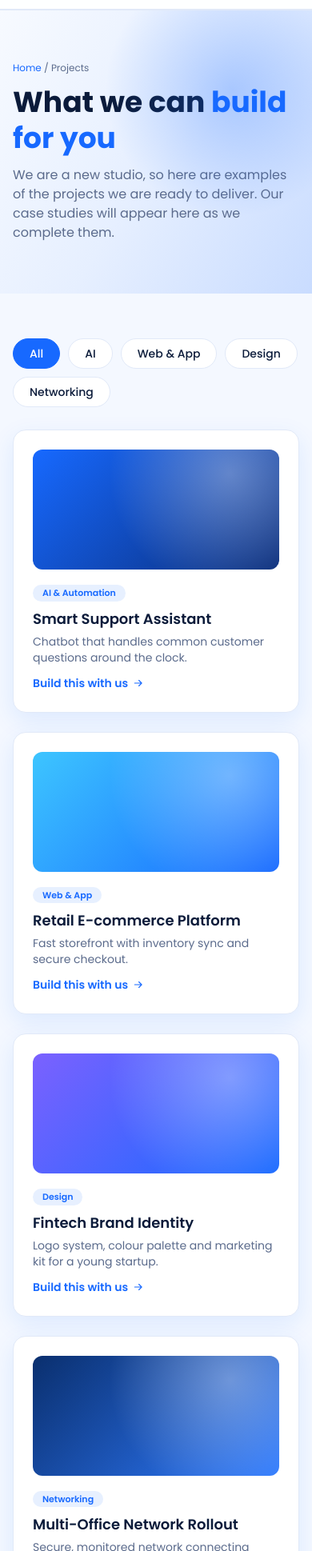
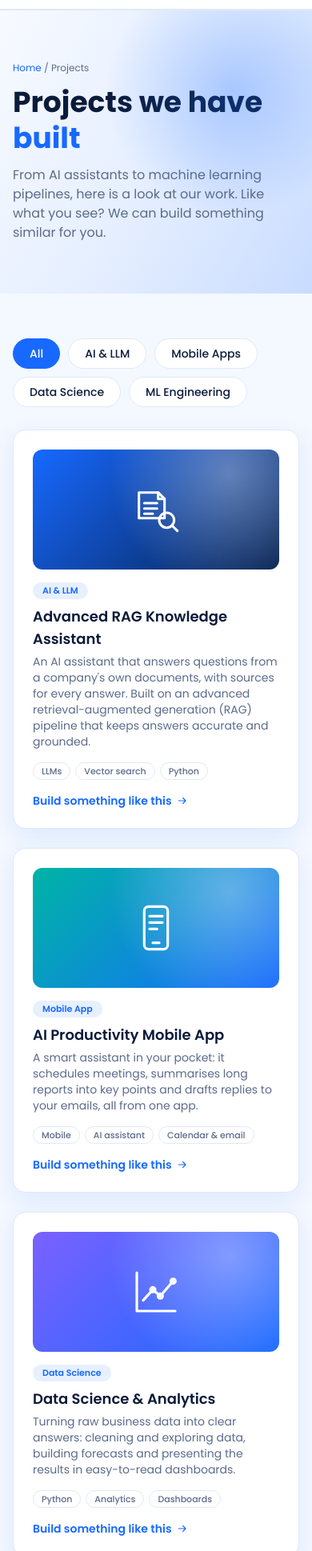
Before and after one commit to Aether-Link-Tech/Aether-Link, a plain HTML site: page projects.html in a window 390 px wide. Shown: the part 61-2000 px from the top of the page at 80% size. Drawn offline with nearby package versions, Linux system fonts and the light colour scheme.

Commit message:
Replace example projects with real Aether Link projects
Shows the Advanced RAG Knowledge Assistant, AI Productivity Mobile App, Data Science & Analytics and End-to-End ML Pipeline with filters, tech tags, 'Build something like this' order links and a custom-project call to action.

Co-Authored-By: Claude Opus 5.5 <noreply@anthropic.com>

```diff
--- a/projects.html
+++ b/projects.html
@@ -4,12 +4,12 @@
   <meta charset="utf-8">
   <meta name="viewport" content="width=device-width, initial-scale=1">
   <title>Projects | Aether Link</title>
-  <meta name="description" content="Examples of AI, web, design and networking projects Aether Link can build for your business.">
+  <meta name="description" content="Projects built by Aether Link: advanced RAG systems, an AI productivity mobile app, data science and machine learning pipelines.">
   <meta name="theme-color" content="#1769ff">
   <meta property="og:type" content="website">
   <meta property="og:site_name" content="Aether Link">
   <meta property="og:title" content="Projects | Aether Link">
-  <meta property="og:description" content="Examples of AI, web, design and networking projects Aether Link can build for your business.">
+  <meta property="og:description" content="Projects built by Aether Link: advanced RAG systems, an AI productivity mobile app, data science and machine learning pipelines.">
   <meta property="og:image" content="https://aether-link-tech.github.io/Aether-Link/assets/og-image.png">
   <meta name="twitter:card" content="summary_large_image">
   <link rel="icon" href="assets/logo.svg" type="image/svg+xml">
@@ -28,64 +28,62 @@
   <section class="page-hero py-16">
     <div class="relative mx-auto max-w-6xl px-4">
       <p class="text-xs text-muted mb-3"><a data-nav href="index.html" class="text-brand hover:underline">Home</a> / Projects</p>
-      <h1 class="text-4xl sm:text-5xl font-bold leading-tight">What we can <span class="text-brand">build for you</span></h1>
-      <p class="mt-3 max-w-xl text-muted">We are a new studio, so here are examples of the projects we are ready to deliver. Our case studies will appear here as we complete them.</p>
+      <h1 class="text-4xl sm:text-5xl font-bold leading-tight">Projects we have <span class="text-brand">built</span></h1>
+      <p class="mt-3 max-w-xl text-muted">From AI assistants to machine learning pipelines, here is a look at our work. Like what you see? We can build something similar for you.</p>
     </div>
   </section>
 
   <section class="py-14">
     <div class="mx-auto max-w-6xl px-4">
       <div class="flex flex-wrap gap-2.5 mb-7" role="group" aria-label="Filter projects">
-        <button class="filter-btn on px-5 py-2 rounded-full border-[1.5px] border-line bg-surface text-sm font-medium" data-f="all">All</button>
-        <button class="filter-btn px-5 py-2 rounded-full border-[1.5px] border-line bg-surface text-sm font-medium" data-f="ai">AI</button>
-        <button class="filter-btn px-5 py-2 rounded-full border-[1.5px] border-line bg-surface text-sm font-medium" data-f="web">Web &amp; App</button>
-        <button class="filter-btn px-5 py-2 rounded-full border-[1.5px] border-line bg-surface text-sm font-medium" data-f="design">Design</button>
-        <button class="filter-btn px-5 py-2 rounded-full border-[1.5px] border-line bg-surface text-sm font-medium" data-f="network">Networking</button>
+        <button class="filter-btn on px-5 py-2 rounded-full border-[1.5px] border-line bg-surface text-sm font-medium" data-f="all" aria-pressed="true">All</button>
+        <button class="filter-btn px-5 py-2 rounded-full border-[1.5px] border-line bg-surface text-sm font-medium" data-f="ai" aria-pressed="false">AI &amp; LLM</button>
+        <button class="filter-btn px-5 py-2 rounded-full border-[1.5px] border-line bg-surface text-sm font-medium" data-f="mobile" aria-pressed="false">Mobile Apps</button>
+        <button class="filter-btn px-5 py-2 rounded-full border-[1.5px] border-line bg-surface text-sm font-medium" data-f="data" aria-pressed="false">Data Science</button>
+        <button class="filter-btn px-5 py-2 rounded-full border-[1.5px] border-line bg-surface text-sm font-medium" data-f="ml" aria-pressed="false">ML Engineering</button>
       </div>
 
-      <div class="grid gap-6 sm:grid-cols-2 lg:grid-cols-3">
-        <article data-cat="ai" class="lift reveal relative overflow-hidden bg-surface border border-line rounded-2xl p-6 shadow-soft">
-          <div class="thumb" style="--c1:#1769ff;--c2:#0a2d7a"></div>
-          <span class="inline-block text-[11px] font-semibold text-brand bg-brand/10 px-3 py-0.5 rounded-full mb-2">AI &amp; Automation</span>
-          <h3 class="text-lg font-semibold mb-1">Smart Support Assistant</h3>
-          <p class="text-sm text-muted">Chatbot that handles common customer questions around the clock.</p>
-          <a data-nav href="contact.html" class="mt-3 inline-flex items-center gap-1.5 text-sm font-semibold text-brand hover:gap-3 transition-all">Build this with us <span data-icon="arrow" class="block w-3.5 h-3.5"></span></a>
+      <div class="grid gap-6 md:grid-cols-2">
+        <article data-cat="ai" class="lift reveal relative overflow-hidden flex flex-col bg-surface border border-line rounded-2xl p-6 shadow-soft">
+          <div class="thumb grid place-items-center" style="--c1:#1769ff;--c2:#06214f"><span data-icon="rag" class="relative z-10 block w-16 h-16 text-white"></span></div>
+          <span class="self-start text-[11px] font-semibold text-brand bg-brand/10 px-3 py-0.5 rounded-full mb-2">AI &amp; LLM</span>
+          <h3 class="text-lg font-semibold mb-1">Advanced RAG Knowledge Assistant</h3>
+          <p class="text-sm text-muted flex-1">An AI assistant that answers questions from a company&#39;s own documents, with sources for every answer. Built on an advanced retrieval-augmented generation (RAG) pipeline that keeps answers accurate and grounded.</p>
+          <div class="flex flex-wrap gap-1.5 mt-4"><span class="text-[11px] font-medium text-muted border border-line rounded-full px-2.5 py-0.5">LLMs</span><span class="text-[11px] font-medium text-muted border border-line rounded-full px-2.5 py-0.5">Vector search</span><span class="text-[11px] font-medium text-muted border border-line rounded-full px-2.5 py-0.5">Python</span></div>
+          <a data-nav href="contact.html?service=ai&amp;project=Advanced%20RAG%20Knowledge%20Assistant" class="mt-4 inline-flex items-center gap-1.5 text-sm font-semibold text-brand hover:gap-3 transition-all">Build something like this <span data-icon="arrow" class="block w-3.5 h-3.5"></span></a>
         </article>
-        <article data-cat="web" style="--d:.06s" class="lift reveal relative overflow-hidden bg-surface border border-line rounded-2xl p-6 shadow-soft">
-          <div class="thumb" style="--c1:#3dc5ff;--c2:#1769ff"></div>
-          <span class="inline-block text-[11px] font-semibold text-brand bg-brand/10 px-3 py-0.5 rounded-full mb-2">Web &amp; App</span>
-          <h3 class="text-lg font-semibold mb-1">Retail E-commerce Platform</h3>
-          <p class="text-sm text-muted">Fast storefront with inventory sync and secure checkout.</p>
-          <a data-nav href="contact.html" class="mt-3 inline-flex items-center gap-1.5 text-sm font-semibold text-brand hover:gap-3 transition-all">Build this with us <span data-icon="arrow" class="block w-3.5 h-3.5"></span></a>
+        <article data-cat="mobile" style="--d:0.08s" class="lift reveal relative overflow-hidden flex flex-col bg-surface border border-line rounded-2xl p-6 shadow-soft">
+          <div class="thumb grid place-items-center" style="--c1:#00b4a6;--c2:#1769ff"><span data-icon="mobile" class="relative z-10 block w-16 h-16 text-white"></span></div>
+          <span class="self-start text-[11px] font-semibold text-brand bg-brand/10 px-3 py-0.5 rounded-full mb-2">Mobile App</span>
+          <h3 class="text-lg font-semibold mb-1">AI Productivity Mobile App</h3>
+          <p class="text-sm text-muted flex-1">A smart assistant in your pocket: it schedules meetings, summarises long reports into key points and drafts replies to your emails, all from one app.</p>
+          <div class="flex flex-wrap gap-1.5 mt-4"><span class="text-[11px] font-medium text-muted border border-line rounded-full px-2.5 py-0.5">Mobile</span><span class="text-[11px] font-medium text-muted border border-line rounded-full px-2.5 py-0.5">AI assistant</span><span class="text-[11px] font-medium text-muted border border-line rounded-full px-2.5 py-0.5">Calendar &amp; email</span></div>
+          <a data-nav href="contact.html?service=web&amp;project=AI%20Productivity%20Mobile%20App" class="mt-4 inline-flex items-center gap-1.5 text-sm font-semibold text-brand hover:gap-3 transition-all">Build something like this <span data-icon="arrow" class="block w-3.5 h-3.5"></span></a>
         </article>
-        <article data-cat="design" style="--d:.12s" class="lift reveal relative overflow-hidden bg-surface border border-line rounded-2xl p-6 shadow-soft">
-          <div class="thumb" style="--c1:#7b61ff;--c2:#1769ff"></div>
-          <span class="inline-block text-[11px] font-semibold text-brand bg-brand/10 px-3 py-0.5 rounded-full mb-2">Design</span>
-          <h3 class="text-lg font-semibold mb-1">Fintech Brand Identity</h3>
-          <p class="text-sm text-muted">Logo system, colour palette and marketing kit for a young startup.</p>
-          <a data-nav href="contact.html" class="mt-3 inline-flex items-center gap-1.5 text-sm font-semibold text-brand hover:gap-3 transition-all">Build this with us <span data-icon="arrow" class="block w-3.5 h-3.5"></span></a>
+        <article data-cat="data" class="lift reveal relative overflow-hidden flex flex-col bg-surface border border-line rounded-2xl p-6 shadow-soft">
+          <div class="thumb grid place-items-center" style="--c1:#7b61ff;--c2:#1769ff"><span data-icon="chart" class="relative z-10 block w-16 h-16 text-white"></span></div>
+          <span class="self-start text-[11px] font-semibold text-brand bg-brand/10 px-3 py-0.5 rounded-full mb-2">Data Science</span>
+          <h3 class="text-lg font-semibold mb-1">Data Science &amp; Analytics</h3>
+          <p class="text-sm text-muted flex-1">Turning raw business data into clear answers: cleaning and exploring data, building forecasts and presenting the results in easy-to-read dashboards.</p>
+          <div class="flex flex-wrap gap-1.5 mt-4"><span class="text-[11px] font-medium text-muted border border-line rounded-full px-2.5 py-0.5">Python</span><span class="text-[11px] font-medium text-muted border border-line rounded-full px-2.5 py-0.5">Analytics</span><span class="text-[11px] font-medium text-muted border border-line rounded-full px-2.5 py-0.5">Dashboards</span></div>
+          <a data-nav href="contact.html?service=data&amp;project=Data%20Science%20%26%20Analytics" class="mt-4 inline-flex items-center gap-1.5 text-sm font-semibold text-brand hover:gap-3 transition-all">Build something like this <span data-icon="arrow" class="block w-3.5 h-3.5"></span></a>
         </article>
-        <article data-cat="network" class="lift reveal relative overflow-hidden bg-surface border border-line rounded-2xl p-6 shadow-soft">
-          <div class="thumb" style="--c1:#0a2f6e;--c2:#2f7bff"></div>
-          <span class="inline-block text-[11px] font-semibold text-brand bg-brand/10 px-3 py-0.5 rounded-full mb-2">Networking</span>
-          <h3 class="text-lg font-semibold mb-1">Multi-Office Network Rollout</h3>
-          <p class="text-sm text-muted">Secure, monitored network connecting three branch offices.</p>
-          <a data-nav href="contact.html" class="mt-3 inline-flex items-center gap-1.5 text-sm font-semibold text-brand hover:gap-3 transition-all">Build this with us <span data-icon="arrow" class="block w-3.5 h-3.5"></span></a>
+        <article data-cat="ml" style="--d:0.08s" class="lift reveal relative overflow-hidden flex flex-col bg-surface border border-line rounded-2xl p-6 shadow-soft">
+          <div class="thumb grid place-items-center" style="--c1:#0a2f6e;--c2:#2f7bff"><span data-icon="flow" class="relative z-10 block w-16 h-16 text-white"></span></div>
+          <span class="self-start text-[11px] font-semibold text-brand bg-brand/10 px-3 py-0.5 rounded-full mb-2">ML Engineering</span>
+          <h3 class="text-lg font-semibold mb-1">End-to-End ML Pipeline</h3>
+          <p class="text-sm text-muted flex-1">An automated machine learning pipeline that takes data from ingestion and feature engineering through training, evaluation and deployment, so models stay up to date.</p>
+          <div class="flex flex-wrap gap-1.5 mt-4"><span class="text-[11px] font-medium text-muted border border-line rounded-full px-2.5 py-0.5">MLOps</span><span class="text-[11px] font-medium text-muted border border-line rounded-full px-2.5 py-0.5">Model training</span><span class="text-[11px] font-medium text-muted border border-line rounded-full px-2.5 py-0.5">Deployment</span></div>
+          <a data-nav href="contact.html?service=data&amp;project=End-to-End%20ML%20Pipeline" class="mt-4 inline-flex items-center gap-1.5 text-sm font-semibold text-brand hover:gap-3 transition-all">Build something like this <span data-icon="arrow" class="block w-3.5 h-3.5"></span></a>
         </article>
-        <article data-cat="web" style="--d:.06s" class="lift reveal relative overflow-hidden bg-surface border border-line rounded-2xl p-6 shadow-soft">
-          <div class="thumb" style="--c1:#00b4a6;--c2:#1769ff"></div>
-          <span class="inline-block text-[11px] font-semibold text-brand bg-brand/10 px-3 py-0.5 rounded-full mb-2">Web &amp; App</span>
-          <h3 class="text-lg font-semibold mb-1">Booking &amp; Scheduling App</h3>
-          <p class="text-sm text-muted">Cross-platform app for appointments, reminders and payments.</p>
-          <a data-nav href="contact.html" class="mt-3 inline-flex items-center gap-1.5 text-sm font-semibold text-brand hover:gap-3 transition-all">Build this with us <span data-icon="arrow" class="block w-3.5 h-3.5"></span></a>
-        </article>
-        <article data-cat="ai" style="--d:.12s" class="lift reveal relative overflow-hidden bg-surface border border-line rounded-2xl p-6 shadow-soft">
-          <div class="thumb" style="--c1:#4d9bff;--c2:#06214f"></div>
-          <span class="inline-block text-[11px] font-semibold text-brand bg-brand/10 px-3 py-0.5 rounded-full mb-2">AI &amp; Automation</span>
-          <h3 class="text-lg font-semibold mb-1">Reporting Automation Suite</h3>
-          <p class="text-sm text-muted">Weekly reports built automatically from scattered spreadsheets.</p>
-          <a data-nav href="contact.html" class="mt-3 inline-flex items-center gap-1.5 text-sm font-semibold text-brand hover:gap-3 transition-all">Build this with us <span data-icon="arrow" class="block w-3.5 h-3.5"></span></a>
-        </article>
+      </div>
+
+      <div class="reveal mt-12 rounded-2xl p-8 sm:p-10 bg-gradient-to-br from-navy to-navy2 text-white flex flex-col md:flex-row md:items-center justify-between gap-6">
+        <div>
+          <h2 class="text-2xl font-bold mb-1">Have your own idea?</h2>
+          <p class="text-sm text-[#d3e0fb] max-w-xl">Tell us what you want to build: an AI tool, an app, a website or a data project. We will reply with a plan, timeline and price.</p>
+        </div>
+        <a data-nav href="contact.html" class="btn btn-white self-start md:self-auto">Start your project <span data-icon="arrow" class="block w-4 h-4"></span></a>
       </div>
     </div>
   </section>
```
